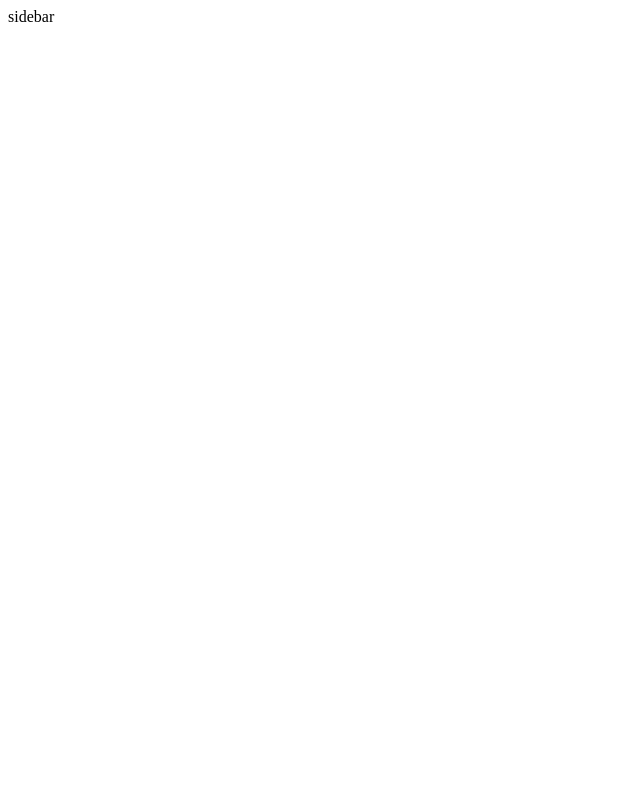
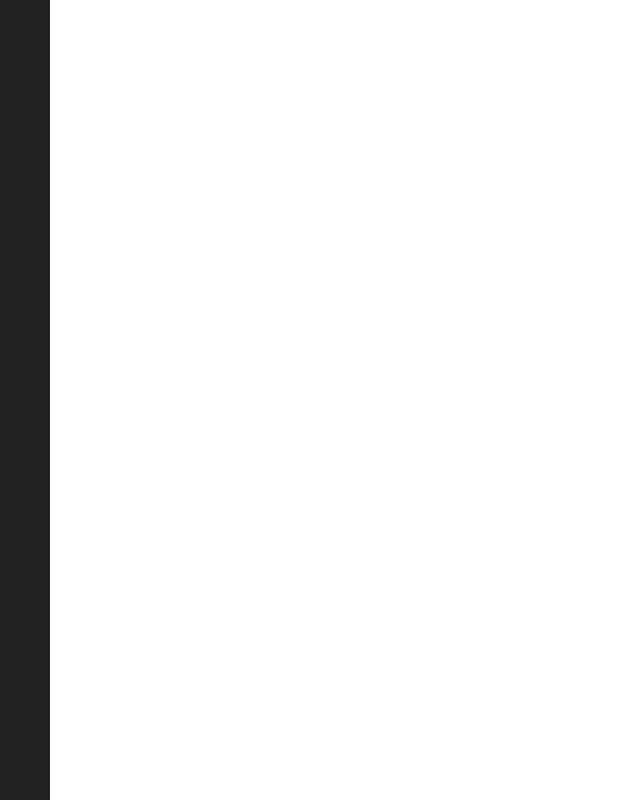
Before and after one commit to JunilHwang/discord-study-bot, a Vue app in the folder cms/: page / in a window 1280 px wide. Shown: the whole page, without its empty margins (0-640 px from the left). Built offline with nearby package versions, Linux system fonts and the light colour scheme.

Commit message:
feat: [cms] 기본 style 작성 완료

```diff
--- a/cms/src/components/template/Sidebar.vue
+++ b/cms/src/components/template/Sidebar.vue
@@ -1,6 +1,6 @@
 <template>
   <div class="sidebar">
-    sidebar
+
   </div>
 </template>
 
@@ -12,3 +12,14 @@
 
   }
 </script>
+
+<style lang="scss" scoped>
+.sidebar {
+  background: #222;
+  position: fixed;
+  left: 0;
+  top: 0;
+  bottom: 0;
+  width: 50px;
+}
+</style>
--- a/cms/src/router/index.ts
+++ b/cms/src/router/index.ts
@@ -1,29 +1,22 @@
 import Vue from 'vue'
-import VueRouter, { RouteConfig } from 'vue-router'
-import Home from '../views/Home.vue'
+import VueRouter from 'vue-router'
+import { Home, About } from "@/views";
 
 Vue.use(VueRouter)
 
-  const routes: Array<RouteConfig> = [
+export default new VueRouter({
+  mode: 'history',
+  base: process.env.BASE_URL,
+  routes: [
     {
       path: '/',
       name: 'Home',
-    component: Home
+      component: Home,
     },
     {
       path: '/about',
       name: 'About',
-    // route level code-splitting
-    // this generates a separate chunk (about.[hash].js) for this route
-    // which is lazy-loaded when the route is visited.
-    component: () => import(/* webpackChunkName: "about" */ '../views/About.vue')
+      component: About,
     }
   ]
-
-const router = new VueRouter({
-  mode: 'history',
-  base: process.env.BASE_URL,
-  routes
 })
-
-export default router
--- /dev/null
+++ b/cms/src/styles/_reset.scss
@@ -0,0 +1,21 @@
+* {
+  margin: 0;
+  padding: 0;
+}
+
+body {
+  font-size: 15px;
+  font-family: $krFont;
+  -webkit-font-smoothing: antialiased;
+  margin: 0;
+  padding: 0;
+}
+
+a {
+  text-decoration: none;
+  color: inherit;
+}
+
+img, svg, button, input, textarea, select, i {
+  vertical-align: middle;
+}
--- /dev/null
+++ b/cms/src/styles/_variable.scss
@@ -0,0 +1,5 @@
+// 한국어 폰트
+$krFont: -apple-system, Nanum Gothic, NanumGothic, Malgun Gothic, Arial, sans-serif;
+
+// 영문 폰트
+$enFont: -apple-system,BlinkMacSystemFont,Segoe UI,Helvetica,Arial,sans-serif,Apple Color Emoji,Segoe UI Emoji;
--- a/cms/src/styles/index.scss
+++ b/cms/src/styles/index.scss
@@ -0,0 +1,2 @@
+@import 'variable';
+@import 'reset';
--- /dev/null
+++ b/cms/src/views/index.ts
@@ -0,0 +1,2 @@
+export const About = () => import('./About.vue');
+export const Home = () => import('./Home.vue');
--- a/cms/vue.config.js
+++ b/cms/vue.config.js
@@ -1,3 +1,9 @@
 module.exports = {
-
+  devServer: {
+    proxy: {
+      '^/api': {
+        target: 'http://localhost:3000'
+      }
+    }
+  }
 }
```
Lines whose indentation alone changed are shown as unchanged.
